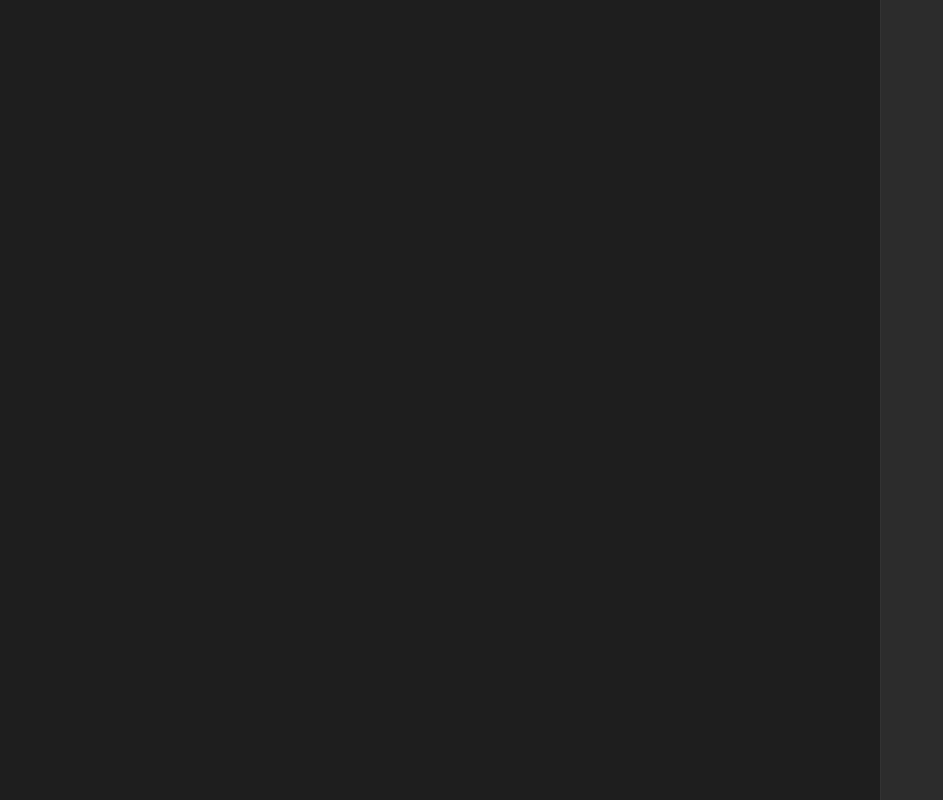
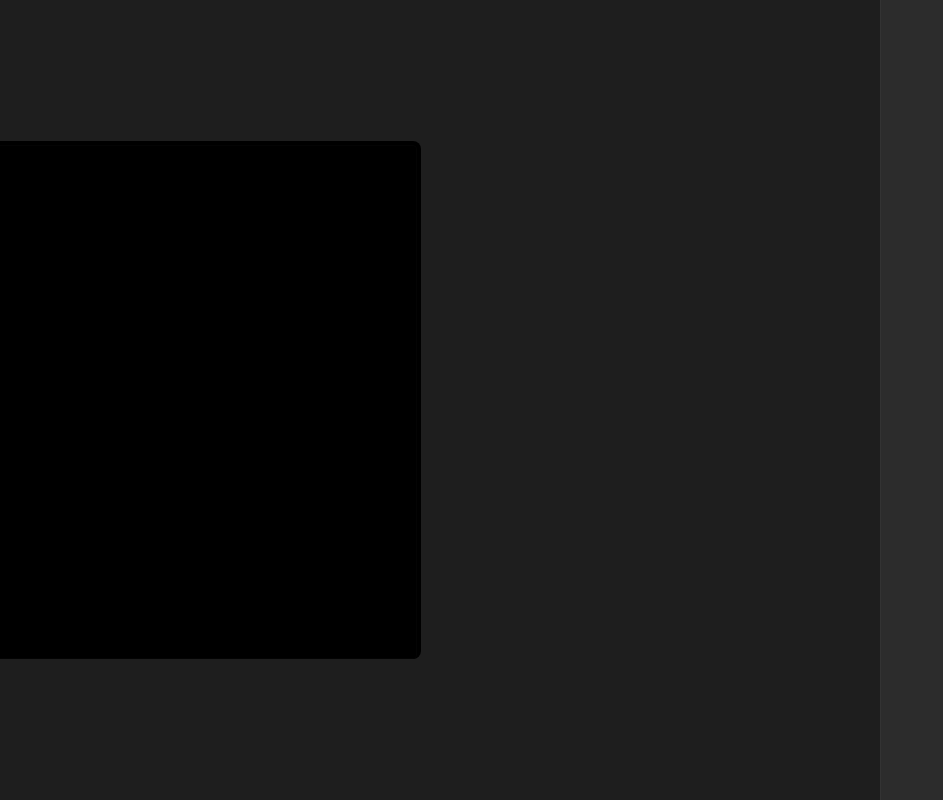
Before and after one commit to jacobpieper/conrad, a SvelteKit app: page / in a window 1280 px wide. Shown: the top 800 px of the page, without its empty margins (0-943 px from the left). Built offline with nearby package versions, Linux system fonts and the light colour scheme.

Commit message:
added canvasPanel

```diff
--- /dev/null
+++ b/src/lib/svelte/components/CanvasPanel.svelte
@@ -0,0 +1,58 @@
+<script lang="ts">
+	import { onMount } from 'svelte'
+	import { canvasesStore } from '$lib/svelte/stores/canvasStore'
+	import type { CanvasConfig, CanvasObject } from '$lib/types'
+
+	let canvasConfigs: CanvasConfig[] = [{ name: 'conradCanvas', width: 512, height: 512 }]
+
+	function getCanvasesFromDOM(): HTMLCanvasElement[] {
+		return Array.from(document.querySelectorAll('.canvas-panel canvas'))
+	}
+
+	function getCanvasObjects(canvases: HTMLCanvasElement[]): CanvasObject[] {
+		const canvasObjects = canvases.map((canvas, index) => {
+			const config = canvasConfigs[index]
+			return { name: config.name, id: index, canvas } as CanvasObject
+		})
+		return canvasObjects
+	}
+
+	onMount(() => {
+		const canvases = getCanvasesFromDOM()
+		const canvasObjects = getCanvasObjects(canvases)
+		canvasesStore.set(canvasObjects)
+	})
+</script>
+
+<div class="canvas-panel">
+	{#each canvasConfigs as canvas}
+		<div class="canvas-container">
+			<canvas class={canvas.name} width={canvas.width} height={canvas.height}></canvas>
+		</div>
+	{/each}
+</div>
+
+<style>
+	.canvas-panel {
+		width: 100%;
+		height: 100%;
+		display: flex;
+		flex-direction: column;
+		align-items: center;
+		justify-content: center;
+		background-color: var(--bg2);
+		color: var(--fg1);
+	}
+	.canvas-container {
+		padding: 4px 4px 0;
+		background-color: var(--bg4);
+		border-radius: 8px;
+	}
+	canvas {
+		background-color: var(--bg4);
+		border: 1px solid var(--colGrey1);
+		border-radius: 4px;
+		image-rendering: crisp-edges;
+		cursor: none;
+	}
+</style>
--- a/src/lib/types.d.ts
+++ b/src/lib/types.d.ts
@@ -3,3 +3,9 @@ export interface CanvasObject {
 	id: number
 	canvas: HTMLCanvasElement
 }
+
+export interface CanvasConfig {
+	name: string
+	width: number
+	height: number
+}
--- a/src/routes/+page.svelte
+++ b/src/routes/+page.svelte
@@ -1,9 +1,12 @@
 <script lang="ts">
+	import CanvasPanel from '$lib/svelte/components/CanvasPanel.svelte'
 </script>
 
 <div class="page">
 	<div class="content">
-		<main class="display"></main>
+		<main class="display">
+			<CanvasPanel />
+		</main>
 		<aside class="sidebar"></aside>
 	</div>
 </div>
--- a/src/style.css
+++ b/src/style.css
@@ -40,7 +40,9 @@ h1, h2, h3, h4, h5, h6 {
   --bg1: #121212;
   --bg2: #1e1e1e;
   --bg3: #2c2c2c;
+  --bg4: #000000;
   --colGrey0: #333333;
+  --colGrey1: #040404;
   --fg0: #ffffff;
 }
 
```
